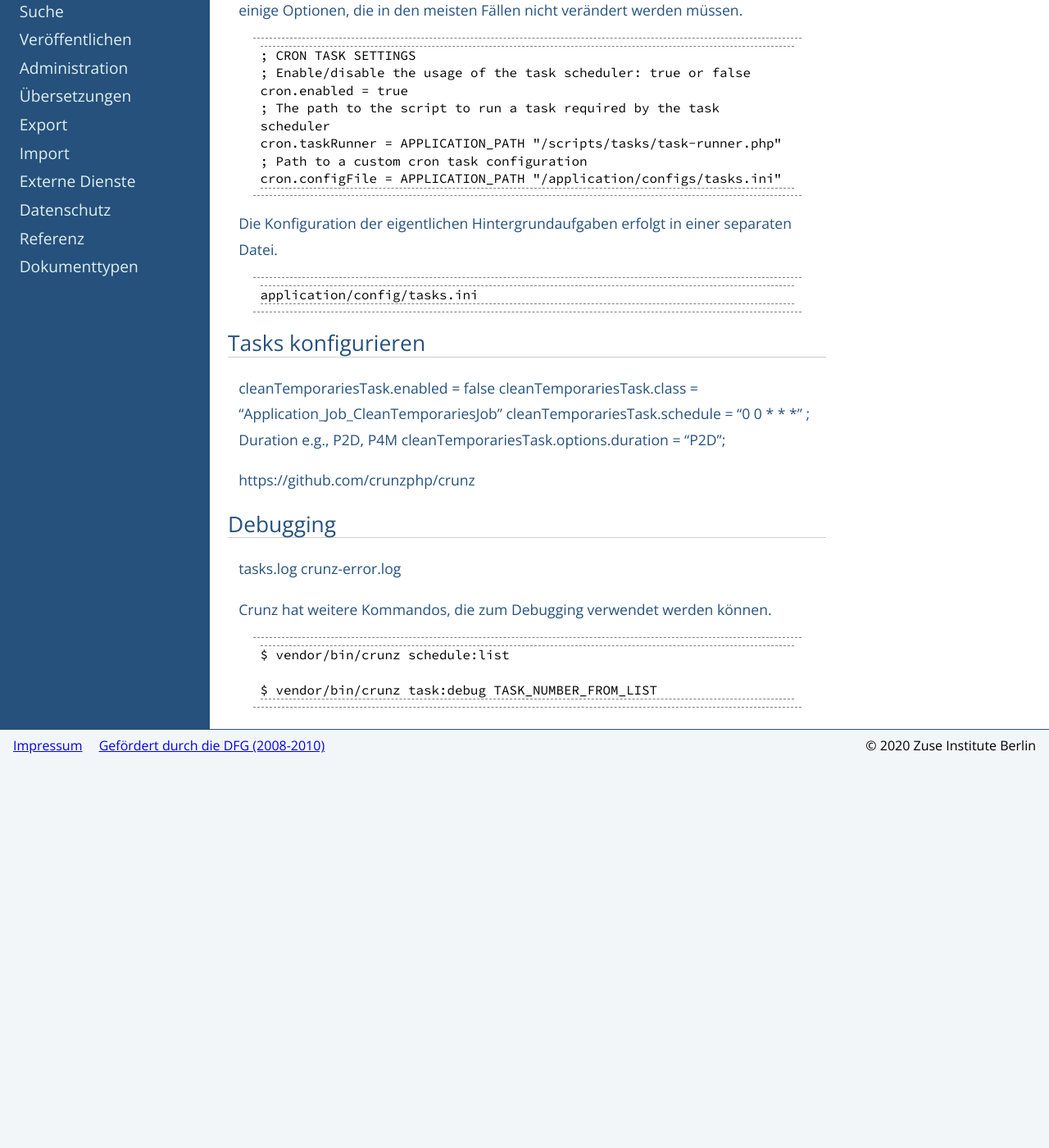
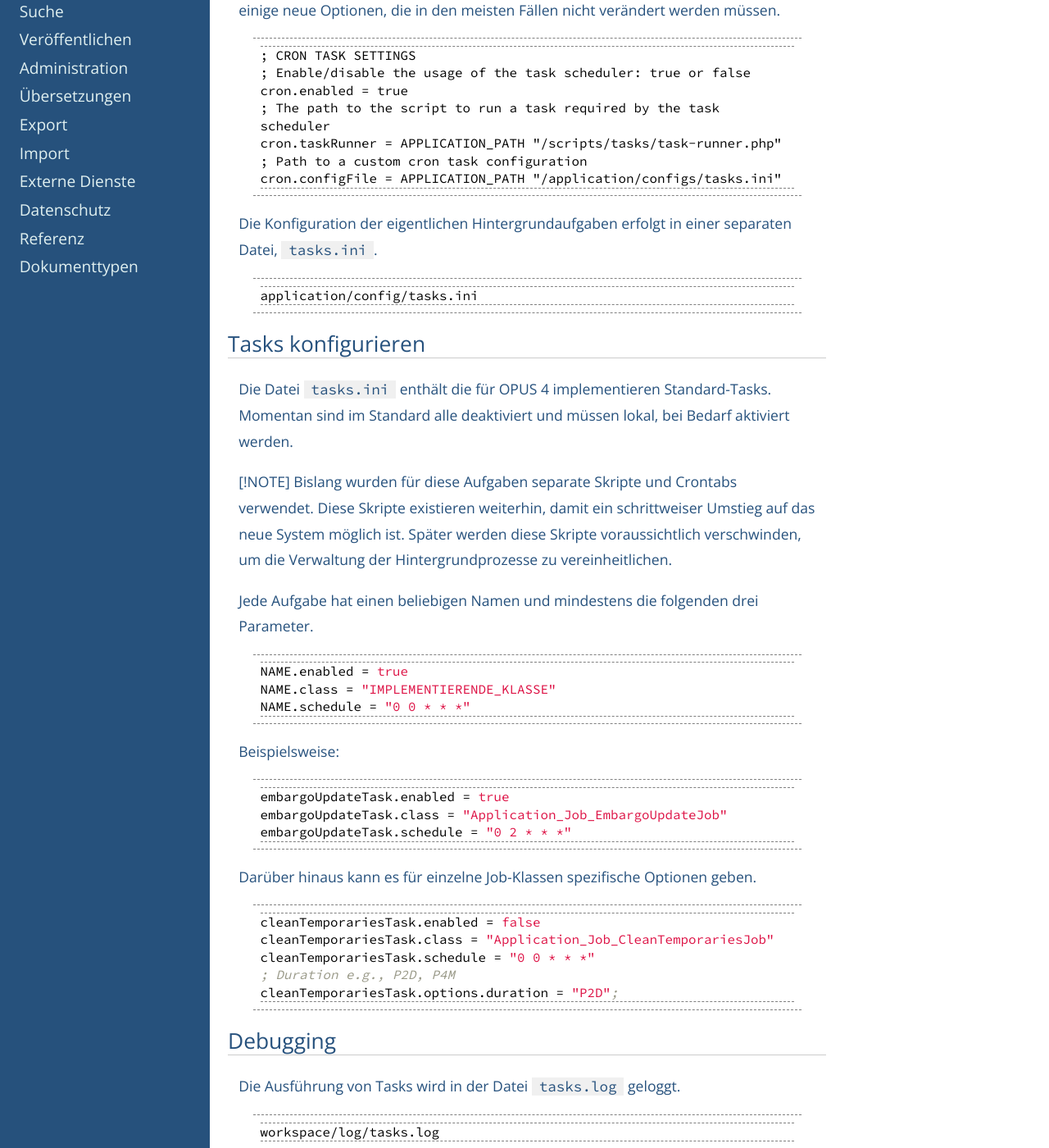
Before and after one commit to OPUS4/userdoc, a Jekyll site: the page built from config/tasks.md, in a window 1280 px wide and 1400 px high, scrolled down 798 px. Shown: the whole window at 82% size. Built offline with Jekyll 4.4.1, drawn with Linux system fonts in a browser that asks for light colours; before the commit the page ends 1728 px from its top, so only the background shows below that; some of the changed text lies outside the part shown.

Commit message:
#118 Task config and debugging

````diff
--- a/config/tasks.md
+++ b/config/tasks.md
@@ -8,7 +8,7 @@ Mit OPUS 4.9 wurde ein neues System für die Verarbeitung von Jobs eingeführt,
 [Crunz](https://github.com/lavary/crunz) verwendet, um die separaten Cron-Jobs durch einen einzigen zu ersetzen.
 
 Mit Crunz muss nur noch ein Cron-Job angelegt werden, der dann jede Minute aufgerufen wird, um zu
-prüfen, ob ein OPUS 4 Job ausgeführt werden muss. Die Konfiguration der einzelnen Jobs erfolgt
+prüfen, ob ein OPUS 4 Task ausgeführt werden muss. Die Konfiguration der einzelnen Tasks erfolgt
 dann innerhalb von OPUS 4.
 
 ## Voraussetzungen
@@ -24,7 +24,7 @@ Normalerweise ist es nicht notwendig in dieser Datei Änderungen vorzunehmen.
 
 ## Allgemeine Konfiguration
 
-In der OPUS 4 Konfiguration, `application/configs/application.ini`, gibt es einige Optionen,
+In der OPUS 4 Konfiguration, `application/configs/application.ini`, gibt es einige neue Optionen,
 die in den meisten Fällen nicht verändert werden müssen.
 
     ; CRON TASK SETTINGS
@@ -35,35 +35,70 @@ die in den meisten Fällen nicht verändert werden müssen.
     ; Path to a custom cron task configuration
     cron.configFile = APPLICATION_PATH "/application/configs/tasks.ini"
 
-Die Konfiguration der eigentlichen Hintergrundaufgaben erfolgt in einer separaten Datei.
+Die Konfiguration der eigentlichen Hintergrundaufgaben erfolgt in einer separaten Datei, `tasks.ini`.
 
     application/config/tasks.ini
 
-
 ## Tasks konfigurieren
 
+Die Datei `tasks.ini` enthält die für OPUS 4 implementieren Standard-Tasks. Momentan sind im Standard
+alle deaktiviert und müssen lokal, bei Bedarf aktiviert werden.
 
+[!NOTE]
+Bislang wurden für diese Aufgaben separate Skripte und Crontabs verwendet. Diese Skripte existieren
+weiterhin, damit ein schrittweiser Umstieg auf das neue System möglich ist. Später werden diese
+Skripte voraussichtlich verschwinden, um die Verwaltung der Hintergrundprozesse zu vereinheitlichen.
+
+Jede Aufgabe hat einen beliebigen Namen und mindestens die folgenden drei Parameter.
+
+``` ini
+NAME.enabled = true
+NAME.class = "IMPLEMENTIERENDE_KLASSE"
+NAME.schedule = "0 0 * * *"
+```
+Beispielsweise:
+
+``` ini
+embargoUpdateTask.enabled = true
+embargoUpdateTask.class = "Application_Job_EmbargoUpdateJob"
+embargoUpdateTask.schedule = "0 2 * * *"
+```
+
+Darüber hinaus kann es für einzelne Job-Klassen spezifische Optionen geben.
+
+``` ini
 cleanTemporariesTask.enabled = false
 cleanTemporariesTask.class = "Application_Job_CleanTemporariesJob"
 cleanTemporariesTask.schedule = "0 0 * * *"
 ; Duration e.g., P2D, P4M
 cleanTemporariesTask.options.duration = "P2D";
-
-
-
-
-
-
-https://github.com/crunzphp/crunz
+```
 
 ## Debugging
 
-tasks.log
-crunz-error.log
+Die Ausführung von Tasks wird in der Datei `tasks.log` geloggt.
 
+    workspace/log/tasks.log
 
-Crunz hat weitere Kommandos, die zum Debugging verwendet werden können.
+Bei Fehler, die in Crunz auftreten werden in die Datei `crunz-error.log` geschrieben.
+
+    workspace/log/crunz-error.log
+
+Einzelne Tasks erzeugen unter Umständen weitere spezifische Log-Dateien. Der Aufruf von
+Crunz, jede Minute, wird normalerweise nicht geloggt.
+
+Crunz hat weitere Kommandos, die zum Debugging verwendet werden können. Mit `schedule:list`
+können alle aktivierten Tasks angezeigt werden. Dabei wird jeder Task mit einer Nummer gelistet.
 
     $ vendor/bin/crunz schedule:list
 
+Mit der `task:debug` und der Nummer eines Tasks können weitere Informationen abgerufen werden.
+
     $ vendor/bin/crunz task:debug TASK_NUMBER_FROM_LIST
+
+Mit den OPUS 4 Kommandos `task:list` und `task:info` lassen sich Informationen über die in
+der Datei `tasks.ini` konfigurierten Tasks abrufen.
+
+    $ bin/opus4 task:list
+
+    $ bin/opus4 task:info NAME_OF_TASK
````
